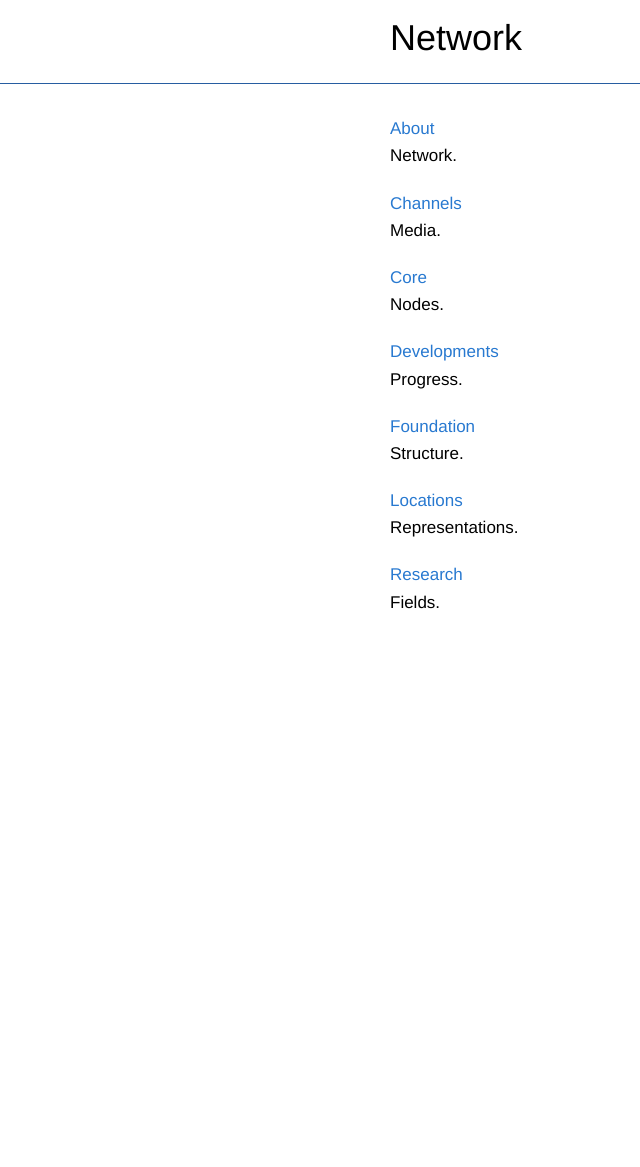
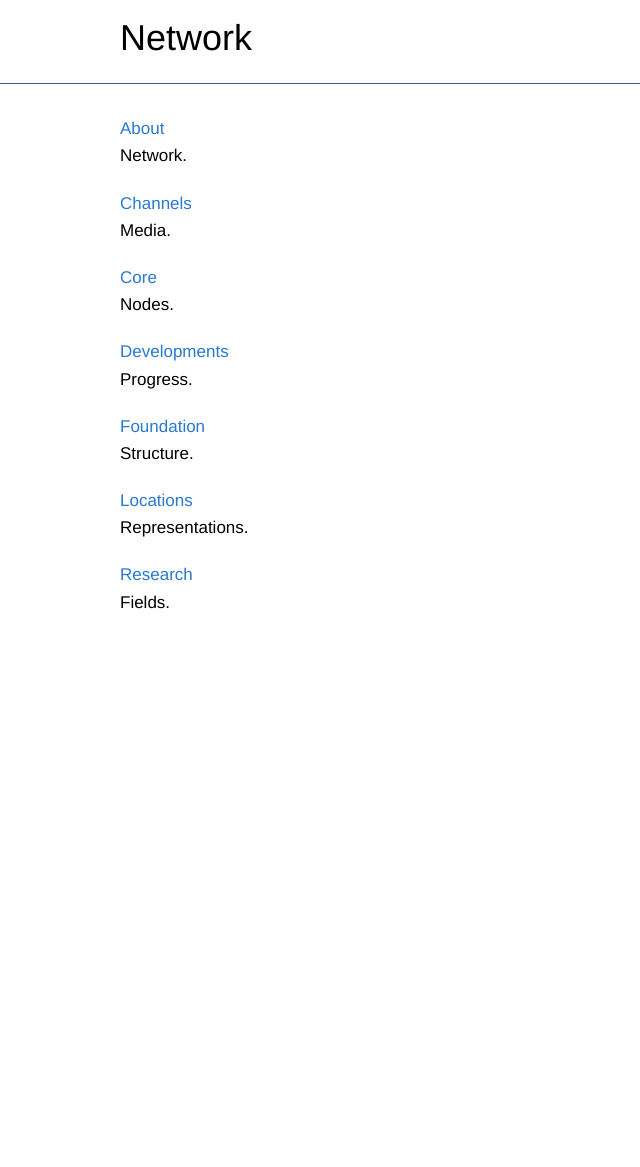
Before and after one commit to networkf/network.github.io, a Jekyll site: the page built from index.md, in a window 1280 px wide. Shown: the whole page, without its empty margins (50-690 px from the left). Built offline with Jekyll 4.4.1, drawn with Linux system fonts in a browser that asks for light colours; some web fonts are replaced; our own code applies the rules of GitHub Pages for plain Markdown files; the repository's description, which GitHub fills in, is left out.

Commit message:
Update jekyll-theme-architect.scss

```diff
--- a/_sass/jekyll-theme-architect.scss
+++ b/_sass/jekyll-theme-architect.scss
@@ -55,7 +55,7 @@ header h2 {
 
 .inner {
   position: relative;
-  width: 400px;
+  width: 940px;
   margin: 0 auto;
 }
 
@@ -66,7 +66,7 @@ header h2 {
 
 #main-content {
   float: center;
-  width: 400px;
+  width: 690px;
 }
 
 #main-content img {
```
